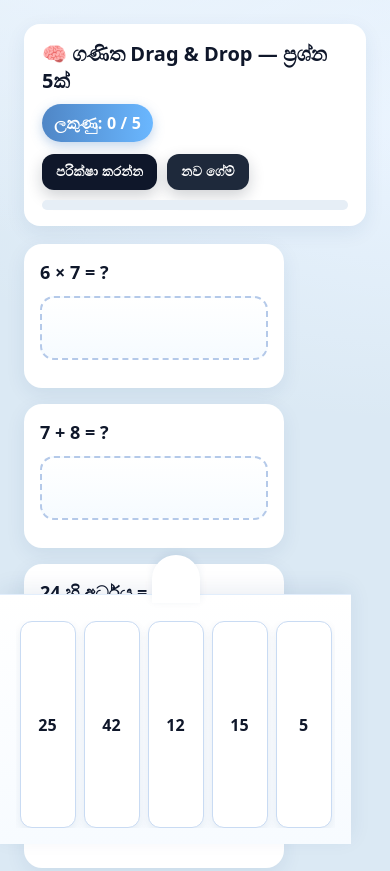
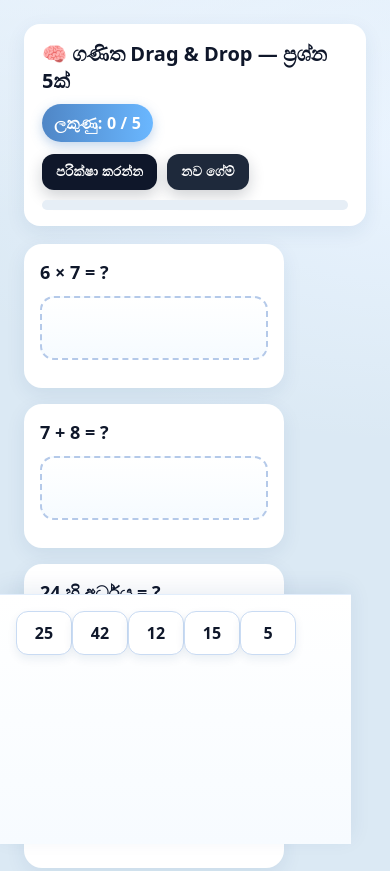
Before and after one commit to Dushmanthapraneeth/Maths_Assingment_Book, a plain HTML site: page index.html in a window 390 px wide. Shown: the top 871 px of the page. Drawn offline with Linux system fonts and the light colour scheme.

Commit message:
Update index.html

```diff
--- a/index.html
+++ b/index.html
@@ -123,49 +123,6 @@
             display: flex;
             flex-direction: column;
             z-index: 1000;
-            transform: translateX(0);
-            transition: transform .3s ease-in-out;
-        }
-        .answers-sidebar.hidden {
-            transform: translateX(100%);
-        }
-        .answers-sidebar h3 { margin-top: 0; }
-
-        /* The answers bank inside the sidebar - NOW VERTICAL */
-        .answers-sidebar .bank {
-            border: 1px solid #e2eefc;
-            box-shadow: none;
-            flex-grow: 1;
-            overflow-y: auto;
-            margin-top: 10px;
-            padding: 10px;
-            display: flex;
-            flex-direction: column;
-            gap: 10px;
-        }
-
-        /* The new sidebar toggle button - Desktop view */
-        .sidebar-toggle {
-            position: absolute;
-            top: 50%;
-            left: -24px; /* Positioned outside the sidebar */
-            transform: translateY(-50%);
-            width: 48px;
-            height: 48px;
-            background: var(--card);
-            border-radius: 50%;
-            display: grid;
-            place-items: center;
-            box-shadow: -2px 0 8px rgba(10,60,120,.08);
-            z-index: 1001;
-            border: 1px solid #e2eefc;
-            cursor: pointer;
-        }
-        .sidebar-toggle svg {
-            transition: transform .3s ease;
-        }
-        .answers-sidebar.hidden .sidebar-toggle svg {
-            transform: rotate(180deg);
         }
 
         /* Adjust main app padding for larger screens to avoid content being hidden by the sidebar */
@@ -177,7 +134,7 @@
         @media (max-width: 899px) {
             .app {
                 grid-template-rows: 1fr auto; /* Ensure quiz area and answers are separate rows */
-                padding-bottom: 80px; /* Leave space for the answers bank at the bottom */
+                padding-bottom: 270px; /* Leave space for the answers bank at the bottom */
                 place-items: start;
             }
             .grid { padding-bottom: 24px; }
@@ -193,11 +150,6 @@
                 border-top: 1px solid #e2eefc;
                 box-shadow: 0 -6px 20px rgba(10,60,120,.08);
                 padding: 16px;
-                transform: translateY(0);
-                transition: transform .3s ease-in-out;
-            }
-            .answers-sidebar.hidden {
-                transform: translateY(100%);
             }
             .answers-sidebar .bank {
                 flex-direction: row;
@@ -209,21 +161,6 @@
             }
             .answers-sidebar h3 {
                 display: none; /* Hide the title to save space on mobile */
-            }
-            .sidebar-toggle {
-                top: -40px; /* Position the toggle button on top of the sidebar */
-                left: 50%;
-                transform: translateX(-50%);
-                border-bottom-left-radius: 0;
-                border-bottom-right-radius: 0;
-                border: none;
-                box-shadow: 0 -2px 8px rgba(10,60,120,.08);
-            }
-            .sidebar-toggle svg {
-                transform: rotate(90deg);
-            }
-            .answers-sidebar.hidden .sidebar-toggle svg {
-                transform: rotate(-90deg);
             }
         }
 
@@ -271,6 +208,7 @@
             font-size: 14px;
             color: #334155;
             opacity: .9;
+            margin-bottom: 24px;
         }
 
         /* Toast message for quick feedback */
@@ -343,12 +281,6 @@
     <div class="answers-sidebar" id="answersSidebar">
         <h3>පිළිතුරු බැංකුව</h3>
         <div class="bank" id="answersBank" aria-label="පිළිතුරු බැංකුව"></div>
-        <button id="sidebarToggle" class="sidebar-toggle" aria-label="පිළිතුරු බැංකුව සැඟවීම/පෙන්වීම">
-            <svg id="toggleIcon" width="24" height="24" viewBox="0 0 24 24" fill="none" stroke="currentColor" stroke-width="2" stroke-linecap="round" stroke-linejoin="round">
-                <!-- SVG path for the left arrow '>' -->
-                <polyline points="9 18 15 12 9 6"></polyline>
-            </svg>
-        </button>
     </div>
 
     <div class="toast" id="toast" role="status" aria-live="polite"></div>
@@ -382,14 +314,11 @@
         const finalMsg = $('#finalMsg');
         const toast = $('#toast');
         const answersBank = $('#answersBank');
-        const sidebarToggle = $('#sidebarToggle');
         const answersSidebar = $('#answersSidebar');
-        const toggleIcon = $('#toggleIcon');
 
         // Game state variables
         let state = { answered:0, correct:0 };
         let selectedTile = null; // for click-to-place functionality
-        let isBankVisible = true;
         let touchDragClone = null; // For the visual clone during touch-based dragging
 
         // Function to shuffle an array
@@ -460,7 +389,6 @@
                 } else {
                     // If not dropped on a valid zone, animate clone back to original position
                     // For simplicity, we just remove it here.
-                    // A more advanced version could have a return animation
                 }
 
                 // Remove the clone and reset original tile styles
@@ -627,39 +555,6 @@
         $('#btnReset').addEventListener('click', render);
         $('#btnCheck').addEventListener('click', checkAll);
 
-        // Toggle the visibility of the answers sidebar
-        sidebarToggle.addEventListener('click', ()=>{
-            isBankVisible = !isBankVisible;
-            answersSidebar.classList.toggle('hidden', !isBankVisible);
-
-            // Change the SVG icon based on visibility
-            const isDesktop = window.matchMedia("(min-width: 900px)").matches;
-            if(isDesktop){
-                toggleIcon.innerHTML = isBankVisible
-                    ? `<polyline points="9 18 15 12 9 6"></polyline>`
-                    : `<polyline points="15 18 9 12 15 6"></polyline>`;
-            } else { // Mobile view
-                 toggleIcon.innerHTML = isBankVisible
-                    ? `<polyline points="18 15 12 9 6 15"></polyline>`
-                    : `<polyline points="6 9 12 15 18 9"></polyline>`;
-            }
-            announce(isBankVisible ? 'පිළිතුරු බැංකුව පෙන්වයි.' : 'පිළිතුරු බැංකුව සැඟවී ඇත.');
-        });
-
-        // Listen for window resize to adjust the toggle icon
-        window.addEventListener('resize', () => {
-             const isDesktop = window.matchMedia("(min-width: 900px)").matches;
-             if(isDesktop){
-                toggleIcon.innerHTML = isBankVisible
-                    ? `<polyline points="9 18 15 12 9 6"></polyline>`
-                    : `<polyline points="15 18 9 12 15 6"></polyline>`;
-            } else { // Mobile view
-                 toggleIcon.innerHTML = isBankVisible
-                    ? `<polyline points="18 15 12 9 6 15"></polyline>`
-                    : `<polyline points="6 9 12 15 18 9"></polyline>`;
-            }
-        });
-
         // Initialize the game when the page loads
         window.onload = render;
     </script>
```
